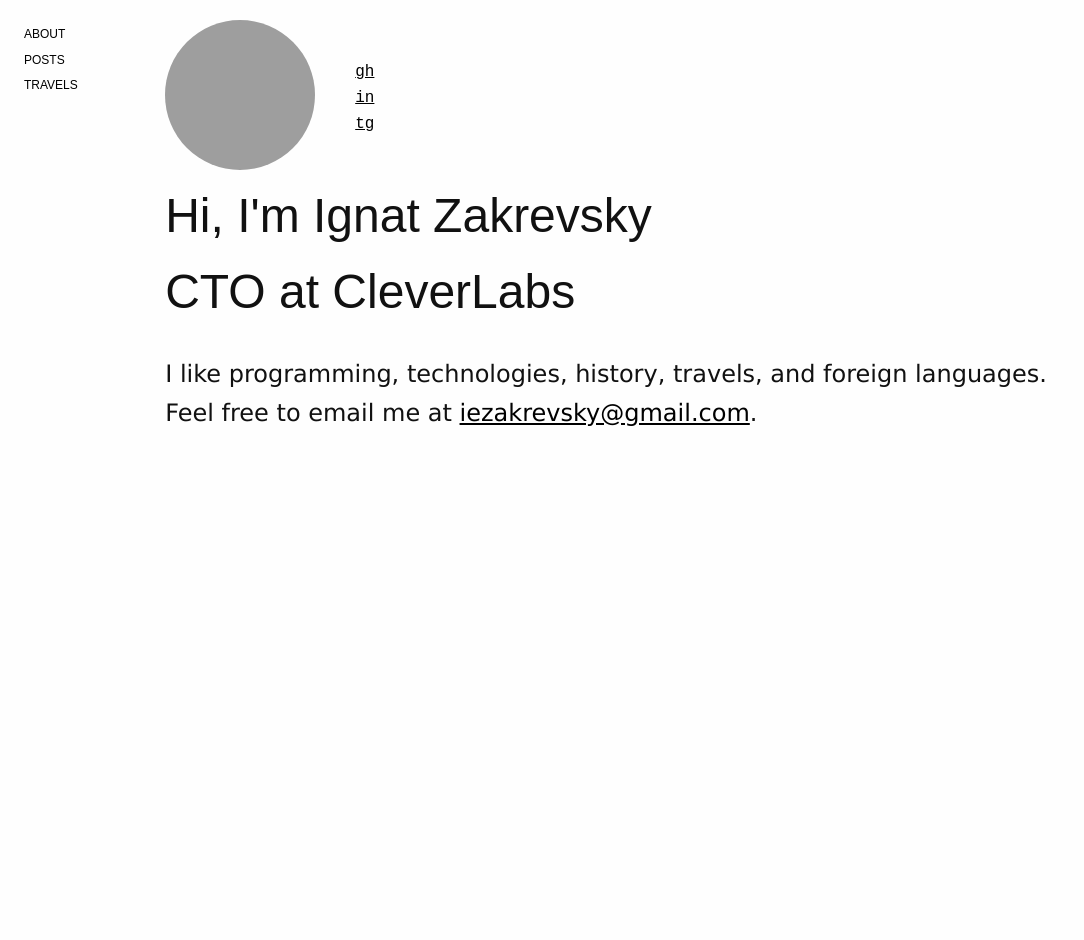
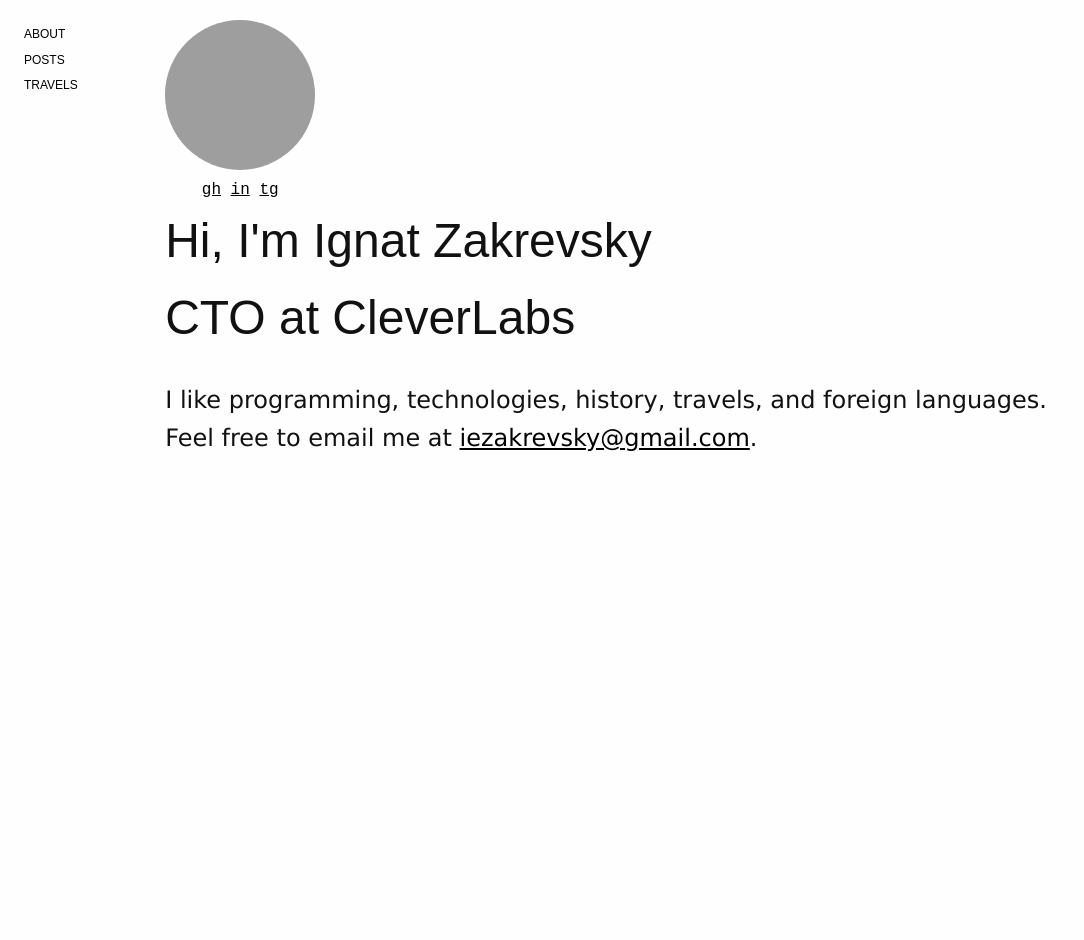
Before and after one commit to ignat-z/ignat-z.github.io, a Jekyll site: the page built from index.html, in a window 1280 px wide. Shown: the whole page, without its empty margins (0-1084 px from the left). Built offline with Jekyll 4.4.1, drawn with Linux system fonts in a browser that asks for light colours; grey boxes are pictures that could not be loaded.

Commit message:
Make markup simplier

```diff
--- a/_sass/_layout.scss
+++ b/_sass/_layout.scss
@@ -26,19 +26,19 @@
 
 .about {
   .topinfo {
-    display: flex;
-    flex-direction: row;
-    flex-wrap: nowrap;
-    align-items:center;
-  }
 
   .social {
-    vertical-align: baseline;
-    padding-left: 2.5rem;
+    width: 150px;
+    text-align: center;
     font-family: monospace;
-    font-size: 1rem;
     list-style: none;
+    li {
+      display: inline-block;
+      zoom: 1;
+      *display: inline;
+    }
   }
+}
 
   .me {
     font-size: 3rem;
--- a/index.html
+++ b/index.html
@@ -4,16 +4,12 @@ layout: default
 
 <div class="about">
   <div class="topinfo">
-    <div class="left">
     <img class="avatar" alt="Avatar" src="https://avatars1.githubusercontent.com/u/2878349?s=150"/>
-    </div>
-    <div class="rigth">
     <ul class="social">
       <li><a href="https://github.com/ignat-z">gh</a></li>
       <li><a href="https://linkedin.com/in/ignat-z/">in</a></li>
       <li><a href="https://t.me/ignat_z">tg</a></li>
     </ul>
-    </div>
   </div>
 
   <p class="me">
```
Lines whose indentation alone changed are shown as unchanged.
